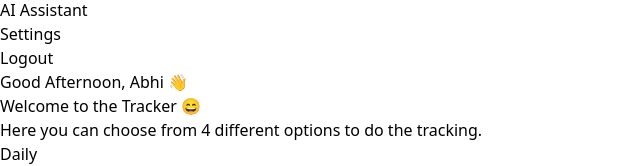
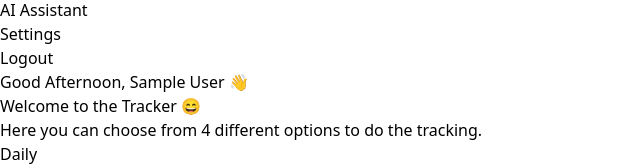
Before and after one commit to JeffTunner/Student-Productivity-Tracker, a React (Vite) app: page /dashboard/tracker in a window 1280 px wide. Shown: the part 405-571 px from the top of the page, without its empty margins (0-640 px from the left). Built offline with nearby package versions, Linux system fonts and the light colour scheme; no server answers; sample sign-in values are in the browser's storage.

Commit message:
Day 40- Removed props and added auth to username

```diff
--- a/src/components/dashboard/DashboardLayout.jsx
+++ b/src/components/dashboard/DashboardLayout.jsx
@@ -25,7 +25,7 @@ function DashboardLayout() {
                 <Sidebar isOpen={isSidebarOpen} setIsOpen={setSidebarOpen}/>
             </div>
             <div className={`flex flex-col transition-all duration-500 ${isSidebarOpen ? 'ml-64' : 'ml-0'} flex-1`}>
-                <header className="h-48 p-4"><Topbar username={"Abhinav Kaushik"}/></header>
+                <header className="h-48 p-4"><Topbar/></header>
                 <main className=" flex-1 p-4"><TaskBoard /></main>
             </div>
         </div>
--- a/src/components/dashboard/Topbar.jsx
+++ b/src/components/dashboard/Topbar.jsx
@@ -1,10 +1,30 @@
-function Topbar({ username }) {
+import { auth } from "../../firebase";
+import { useState, useEffect } from "react";
+import { onAuthStateChanged } from "firebase/auth";
+
+function Topbar() {
+
+  const [username, setUsername] = useState("");
+
+  useEffect(() => {
+    const unsubscribe = onAuthStateChanged(auth, (user) => {
+      if (user) {
+        setUsername(user.displayName || "User");
+      } else {
+        setUsername("Guest");
+      }
+    });
+    return () => unsubscribe();
+  },[]);
+
   const now = new Date();
   const formattedDate = now.toLocaleDateString("en-US", {
     weekday: "long",
     month: "short",
     day: "numeric",
   });
+
+
 
   return (
     <header className="bg-white border-4 border-black rounded-b-3xl shadow-[6px_6px_0px_#000] px-4 py-3 md:px-8 md:py-5">
--- a/src/components/tracker/Greeting.jsx
+++ b/src/components/tracker/Greeting.jsx
@@ -1,8 +1,22 @@
+import { auth } from "../../firebase";
+import { useState, useEffect } from "react";
+import { onAuthStateChanged } from "firebase/auth";
+function Greeting() {
 
-function Greeting({username}) {
+    const [username, setUsername] = useState("")
+
+    useEffect(() => {
+        const unsubscribe = onAuthStateChanged(auth, (user) => {
+            if(user) {
+                setUsername(user.displayName || "user");
+            } else {
+                setUsername("Guest");
+            }
+        });
+    },[]);
+
 
     const hours = new Date().getHours();
-    const name = username;
     let greeting;
 
     if(hours < 12) {
@@ -22,7 +36,7 @@ function Greeting({username}) {
     return(
         <div className="bg-white border-4 border-black rounded-b-3xl shadow-[6px_6px_0px_#000] px-4 py-3 md:px-8 md:py-5">
             <header className="flex flex-col justify-center items-center md:items-start text-center md:text-left gap-2 font-mono">
-                <h1 className="text-2xl md:text-4xl font-extrabold text-black drop-shadow-[2px_2px_0_white]">{greeting}, {name} 👋</h1>
+                <h1 className="text-2xl md:text-4xl font-extrabold text-black drop-shadow-[2px_2px_0_white]">{greeting}, {username} 👋</h1>
             <div className="flex flex-col gap-1 max-w-xl">
                 <h2 className="text-xl md:text-2xl font-extrabold text-black drop-shadow-[2px_2px_0_white]">Welcome to the Tracker 😄</h2>
                 <p className="text-sm md:text-lg font-semibold text-gray-700 drop-shadow-[1px_1px_0_white]">Here you can choose from 4 different options to do the tracking.</p>
--- a/src/components/tracker/TrackerTabs.jsx
+++ b/src/components/tracker/TrackerTabs.jsx
@@ -28,7 +28,7 @@ function TrackerTabs() {
 
             <div className={`flex flex-col transition-all duration-500 ${isSidebarOpen ? 'ml-64' : 'ml-0'} flex-1`}>
                 <header className="h-48 p-4">
-                    <Greeting username="Abhi"/>
+                    <Greeting/>
                 </header>
                 <main className="flex-1 p-4">
                     <TabBar />
--- a/src/pages/Signup.jsx
+++ b/src/pages/Signup.jsx
@@ -1,6 +1,6 @@
 import { Link, useNavigate } from "react-router-dom";
 import { useState } from "react";
-import { createUserWithEmailAndPassword } from "firebase/auth";
+import { createUserWithEmailAndPassword, updateProfile } from "firebase/auth";
 import { auth } from "../firebase";
 
 function Signup() {
@@ -25,6 +25,7 @@ function Signup() {
         try {
             setLoading(true);
             const cred = await createUserWithEmailAndPassword(auth, email, password);
+            await updateProfile(cred.user, {displayName: username});
             console.log("User Created", cred.user);
             alert("You have successfully Signed Up!");
             navigate("/dashboard");
```
